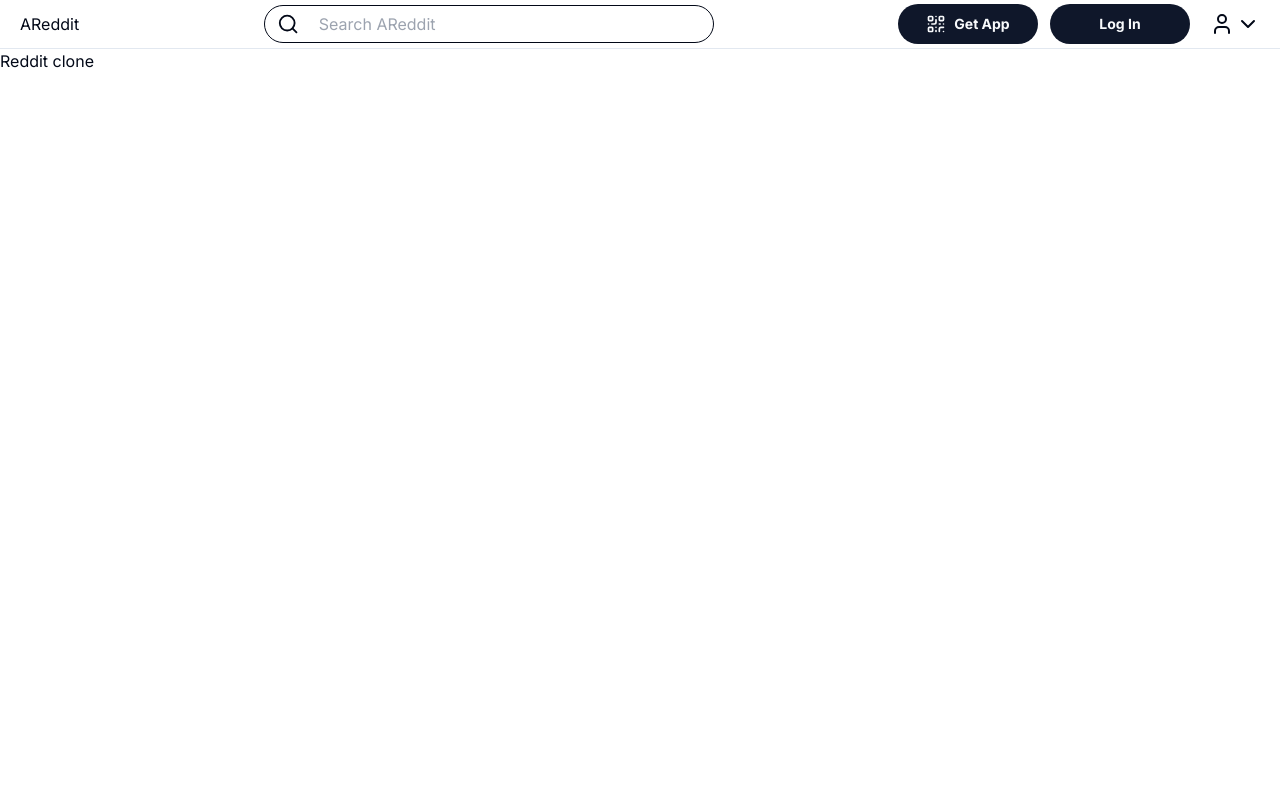
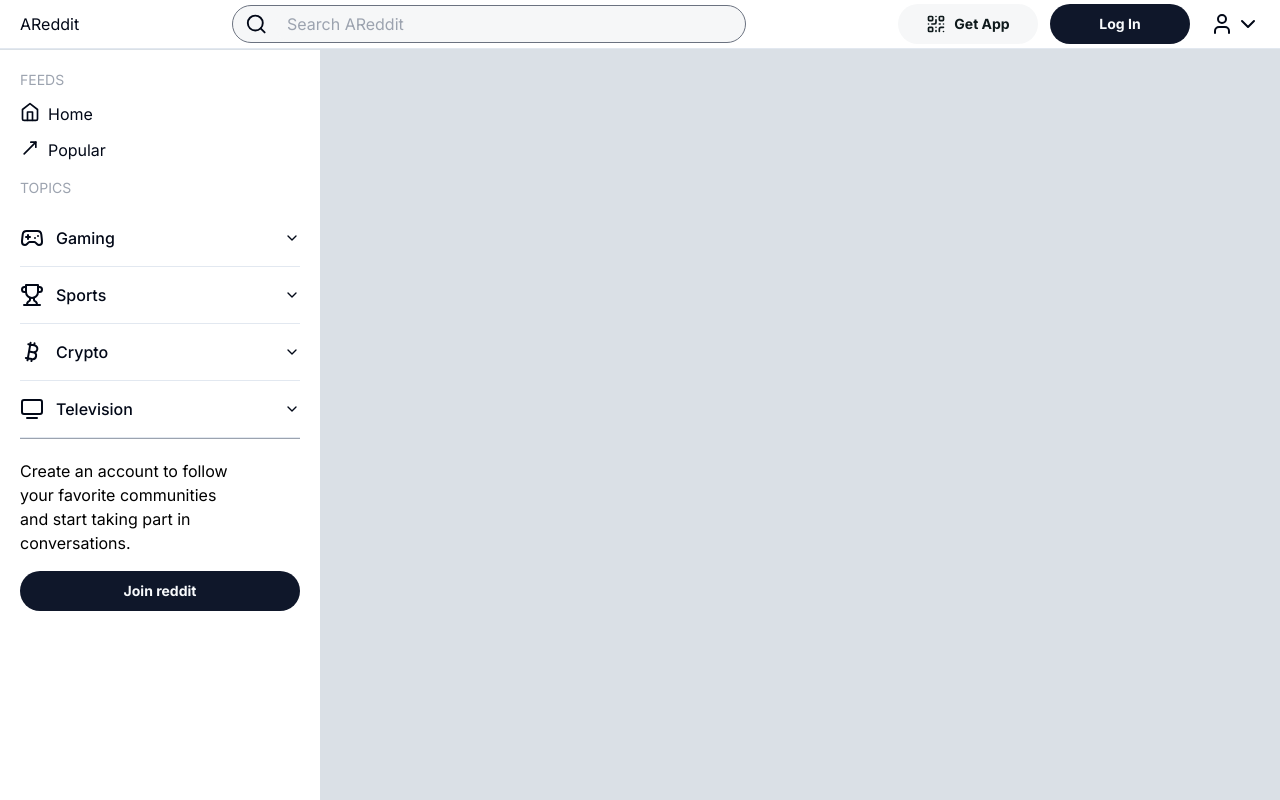
Before and after one commit to Abdulhameed735/reddit-clone-nextjs, a Next.js app: page / in a window 1280 px wide. Built offline with nearby package versions, Linux system fonts and the light colour scheme.

Commit message:
Added initial implementation of Sidebar component

```diff
--- a/package.json
+++ b/package.json
@@ -10,6 +10,7 @@
   },
   "dependencies": {
     "@clerk/nextjs": "^4.21.15",
+    "@radix-ui/react-accordion": "^1.1.2",
     "@radix-ui/react-avatar": "^1.0.3",
     "@radix-ui/react-dropdown-menu": "^2.0.5",
     "@radix-ui/react-slot": "^1.0.2",
--- a/src/app/layout.tsx
+++ b/src/app/layout.tsx
@@ -4,6 +4,7 @@ import { ClerkProvider } from "@clerk/nextjs";
 import "@/styles/globals.css";
 import type { Metadata } from "next";
 import { Inter } from "next/font/google";
+import { cn } from "@/lib/utils";
 
 const inter = Inter({ subsets: ["latin"] });
 
@@ -20,10 +21,10 @@ export default function RootLayout({
   return (
     <ClerkProvider>
       <html lang="en">
-        <body className={inter.className}>
+        <body className={cn("relative", inter.className)}>
           <ThemeProvider attribute="class" defaultTheme="system" enableSystem>
             <NavBar />
-            <main className="bg-white dark:bg-[#1a1a1b]">{children}</main>
+            {children}
           </ThemeProvider>
         </body>
       </html>
--- a/src/app/page.tsx
+++ b/src/app/page.tsx
@@ -1,8 +1,9 @@
+import Sidebar from "@/components/Sidebar";
 
 export default function Home() {
   return (
-    <main>
-      <h1>Reddit clone</h1>
+    <main className="bg-[#DAE0E6] dark:bg-[#030303] w-full h-screen">
+      <Sidebar />
     </main>
-    )
+  );
 }
--- a/src/components/Navbar.tsx
+++ b/src/components/Navbar.tsx
@@ -27,7 +27,7 @@ const NavBar = () => {
   const { setTheme } = useTheme();
 
   return (
-    <nav className="px-5 py-1 flex justify-between items-center border-b dark:border-b-gray-400 dark:bg-[#1a1a1b]">
+    <nav className="fixed top-0 left-0 right-0 px-3 lg:px-5 py-1 flex justify-between items-center border-b bg-[#FFFFFF] dark:border-b-gray-400 dark:bg-[#1a1a1b]">
       <div>
         <Link className="hidden lg:block" href="/">
           AReddit
@@ -39,10 +39,10 @@ const NavBar = () => {
 
       <MobileSidebarMenu />
 
-      <div className="rounded-full flex items-center pl-3 gap-2 max-w-md lg:w-4/6 bg-inherit outline outline-1 dark:bg-[#272729]">
+      <div className="group rounded-full flex items-center pl-3 gap-2 w-2/4 max-w-md lg:max-w-lg lg:w-[75%] bg-[#F6F7F8] outline outline-1 outline-gray-500 dark:bg-[#272729]">
         <Search />
         <input
-          className="w-full h-full px-3 rounded-full py-2 outline-none bg-inherit"
+          className="w-full h-full px-3 rounded-full py-2 outline-none bg-inherit group-focus:outline-white"
           placeholder="Search AReddit"
           type="search"
         />
@@ -52,7 +52,7 @@ const NavBar = () => {
         <div className="hidden lg:flex gap-3  ">
           <Button
             size="icon"
-            className="rounded-full flex gap-2 py-2 w-[140px] dark:bg-[#d7dadc] font-bold"
+            className="rounded-full flex gap-2 py-2 w-[140px] bg-[#F6F7F8] text-[#0F1A1C] dark:bg-[#d7dadc] font-bold"
           >
             <QrCodeIcon size={20} />
             <span>Get App</span>
--- a/src/components/Sidebar.tsx
+++ b/src/components/Sidebar.tsx
@@ -1,8 +1,74 @@
+import {
+  HomeIcon,
+  ChevronDown,
+  MoveUpRightIcon,
+  Gamepad2Icon,
+} from "lucide-react";
+import { Button } from "./ui/button";
+import {
+  Accordion,
+  AccordionContent,
+  AccordionItem,
+  AccordionTrigger,
+} from "@/components/ui/accordion";
+import { topics } from "@/data/topics";
+
 const Sidebar = () => {
   return (
-    <div>
-      <span>Sidebar</span>
-    </div>
+    <aside className="fixed left-0 top-[50px] hidden lg:block w-[25%] bg-white dark:bg-[#1a1a1b] p-5 h-full">
+      <div className="mb-4 flex flex-col gap-3">
+        <p className="text-sm text-gray-400">FEEDS</p>
+
+        <div className="flex gap-2">
+          <HomeIcon size={20} />
+          <span>Home</span>
+        </div>
+
+        <div className="flex gap-2">
+          <MoveUpRightIcon size={20} />
+          <span>Popular</span>
+        </div>
+      </div>
+
+      <div>
+        <p className="text-sm text-gray-400 mb-3">TOPICS</p>
+        {topics.map((topic) => (
+          <Accordion
+            type="single"
+            key={topic.id}
+            collapsible
+            className="border-none w-full"
+          >
+            <AccordionItem value={topic.AccordionItemValue}>
+              <AccordionTrigger className="hover:no-underline">
+                <div className="flex gap-3">
+                  {topic.AccordionTriggerIcon}
+                  {topic.AccordionTriggerName}
+                </div>
+              </AccordionTrigger>
+              <AccordionContent>
+                <ul className="flex flex-col gap-4 pl-4">
+                  {topic.AccordionContent.map((content) => (
+                    <li key={content.id}>{content.name}</li>
+                  ))}
+                </ul>
+              </AccordionContent>
+            </AccordionItem>
+          </Accordion>
+        ))}
+      </div>
+
+      <div className="sticky bottom-0 py-5 border-t border-t-gray-400">
+        <p className="mb-4 w-[80%] text-black dark:text-white">
+          Create an account to follow your favorite communities and start taking
+          part in conversations.
+        </p>
+        <Button className="rounded-full w-full py-2 dark:bg-[#ff4500] dark:text-white font-bold">
+          Join reddit
+        </Button>
+      </div>
+    </aside>
   );
 };
+
 export default Sidebar;
--- /dev/null
+++ b/src/components/ui/accordion.tsx
@@ -0,0 +1,60 @@
+"use client"
+
+import * as React from "react"
+import * as AccordionPrimitive from "@radix-ui/react-accordion"
+import { ChevronDown } from "lucide-react"
+
+import { cn } from "@/lib/utils"
+
+const Accordion = AccordionPrimitive.Root
+
+const AccordionItem = React.forwardRef<
+  React.ElementRef<typeof AccordionPrimitive.Item>,
+  React.ComponentPropsWithoutRef<typeof AccordionPrimitive.Item>
+>(({ className, ...props }, ref) => (
+  <AccordionPrimitive.Item
+    ref={ref}
+    className={cn("border-b", className)}
+    {...props}
+  />
+))
+AccordionItem.displayName = "AccordionItem"
+
+const AccordionTrigger = React.forwardRef<
+  React.ElementRef<typeof AccordionPrimitive.Trigger>,
+  React.ComponentPropsWithoutRef<typeof AccordionPrimitive.Trigger>
+>(({ className, children, ...props }, ref) => (
+  <AccordionPrimitive.Header className="flex">
+    <AccordionPrimitive.Trigger
+      ref={ref}
+      className={cn(
+        "flex flex-1 items-center justify-between py-4 font-medium transition-all hover:underline [&[data-state=open]>svg]:rotate-180",
+        className
+      )}
+      {...props}
+    >
+      {children}
+      <ChevronDown className="h-4 w-4 shrink-0 transition-transform duration-200" />
+    </AccordionPrimitive.Trigger>
+  </AccordionPrimitive.Header>
+))
+AccordionTrigger.displayName = AccordionPrimitive.Trigger.displayName
+
+const AccordionContent = React.forwardRef<
+  React.ElementRef<typeof AccordionPrimitive.Content>,
+  React.ComponentPropsWithoutRef<typeof AccordionPrimitive.Content>
+>(({ className, children, ...props }, ref) => (
+  <AccordionPrimitive.Content
+    ref={ref}
+    className={cn(
+      "overflow-hidden text-sm transition-all data-[state=closed]:animate-accordion-up data-[state=open]:animate-accordion-down",
+      className
+    )}
+    {...props}
+  >
+    <div className="pb-4 pt-0">{children}</div>
+  </AccordionPrimitive.Content>
+))
+AccordionContent.displayName = AccordionPrimitive.Content.displayName
+
+export { Accordion, AccordionItem, AccordionTrigger, AccordionContent }
--- a/src/components/ui/mobile-sidebar-menu.tsx
+++ b/src/components/ui/mobile-sidebar-menu.tsx
@@ -10,7 +10,7 @@ import { HomeIcon, ChevronDown, MoveUpRightIcon } from "lucide-react";
 
 const MobileSidebarMenu = () => {
   return (
-    <div className="lg:hidden">
+    <div className="ml-1 lg:hidden">
       <DropdownMenu>
         <DropdownMenuTrigger asChild>
           <div className="flex gap-[2px] rounded-full">
--- /dev/null
+++ b/src/data/topics.tsx
@@ -0,0 +1,117 @@
+import { BitcoinIcon, Gamepad2Icon, TrophyIcon, Tv2Icon } from "lucide-react";
+
+export const topics = [
+  {
+    id: 1,
+    AccordionItemValue: "item-1",
+    AccordionTriggerName: "Gaming",
+    AccordionTriggerIcon: <Gamepad2Icon />,
+    AccordionContent: [
+      {
+        id: 1,
+        name: "Valheim",
+      },
+      {
+        id: 2,
+        name: "Genshin Impact",
+      },
+      {
+        id: 3,
+        name: "MineCraft",
+      },
+      {
+        id: 4,
+        name: "Pokimane",
+      },
+      {
+        id: 5,
+        name: "Halo Infinite",
+      },
+    ],
+  },
+
+  {
+    id: 2,
+    AccordionItemValue: "item-2",
+    AccordionTriggerName: "Sports",
+    AccordionTriggerIcon: <TrophyIcon />,
+    AccordionContent: [
+      {
+        id: 1,
+        name: "NFL",
+      },
+      {
+        id: 2,
+        name: "NBA",
+      },
+      {
+        id: 3,
+        name: "Megan Anderson",
+      },
+      {
+        id: 4,
+        name: "Arsenal F.C",
+      },
+      {
+        id: 5,
+        name: "Premier League",
+      },
+    ],
+  },
+  {
+    id: 3,
+    AccordionItemValue: "item-3",
+    AccordionTriggerName: "Crypto",
+    AccordionTriggerIcon: <BitcoinIcon />,
+    AccordionContent: [
+      {
+        id: 1,
+        name: "Bitcoin",
+      },
+      {
+        id: 2,
+        name: "Doge Coin",
+      },
+      {
+        id: 3,
+        name: "Etherum",
+      },
+      {
+        id: 4,
+        name: "Cardano",
+      },
+      {
+        id: 5,
+        name: "USDT",
+      },
+    ],
+  },
+  {
+    id: 4,
+    AccordionItemValue: "item-4",
+    AccordionTriggerName: "Television",
+    AccordionTriggerIcon: <Tv2Icon />,
+    AccordionContent: [
+      {
+        id: 1,
+        name: "Django Unchained",
+      },
+      {
+        id: 2,
+        name: "Peaky Blinder",
+      },
+      {
+        id: 3,
+        name: "Squid Game",
+      },
+      {
+        id: 4,
+        name: "Top Boy",
+      },
+      {
+        id: 5,
+        name: "Young Sheldon",
+      },
+    ],
+  },
+];
```
Also changed, not shown: 1 other file (tests, documents, lock files or other folders).
